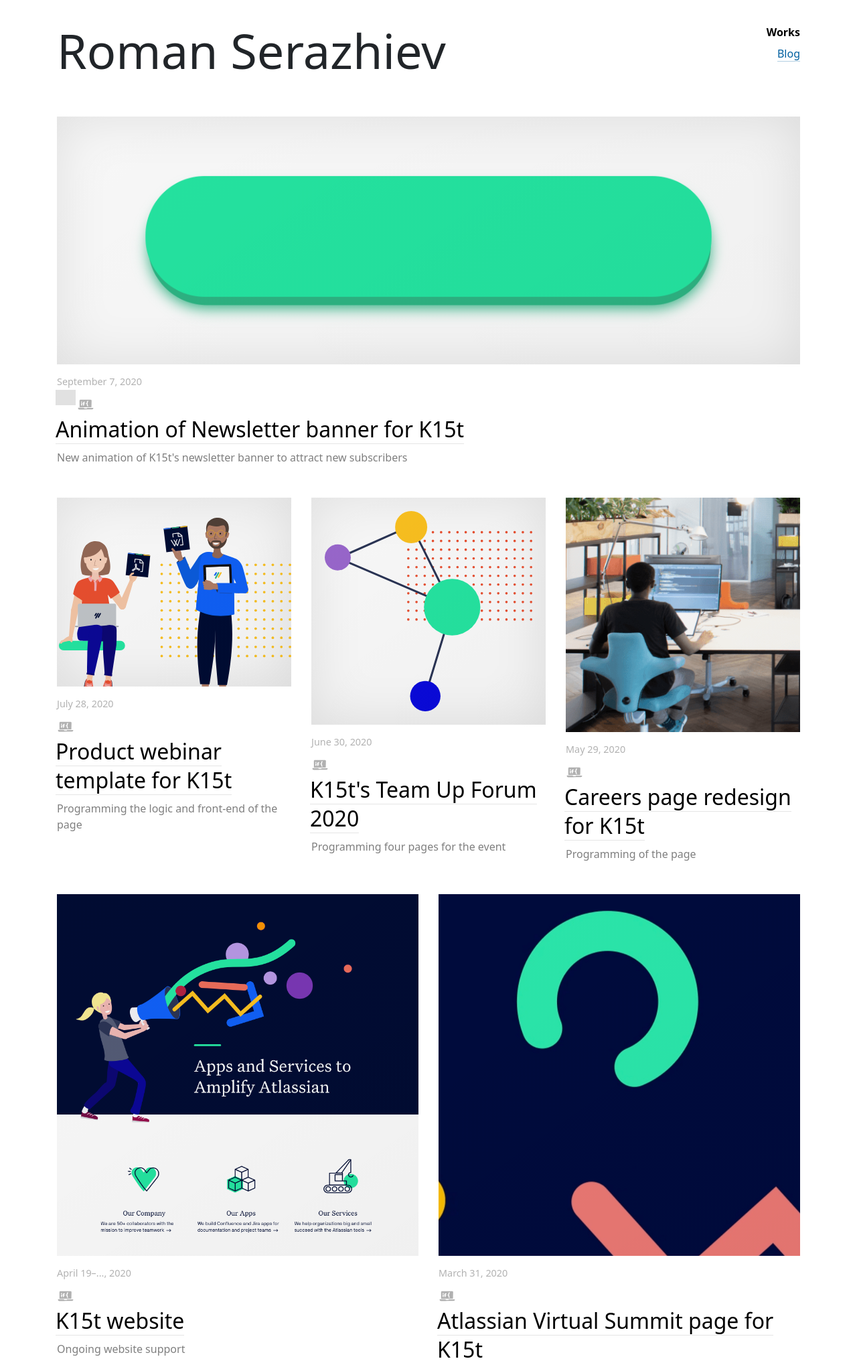
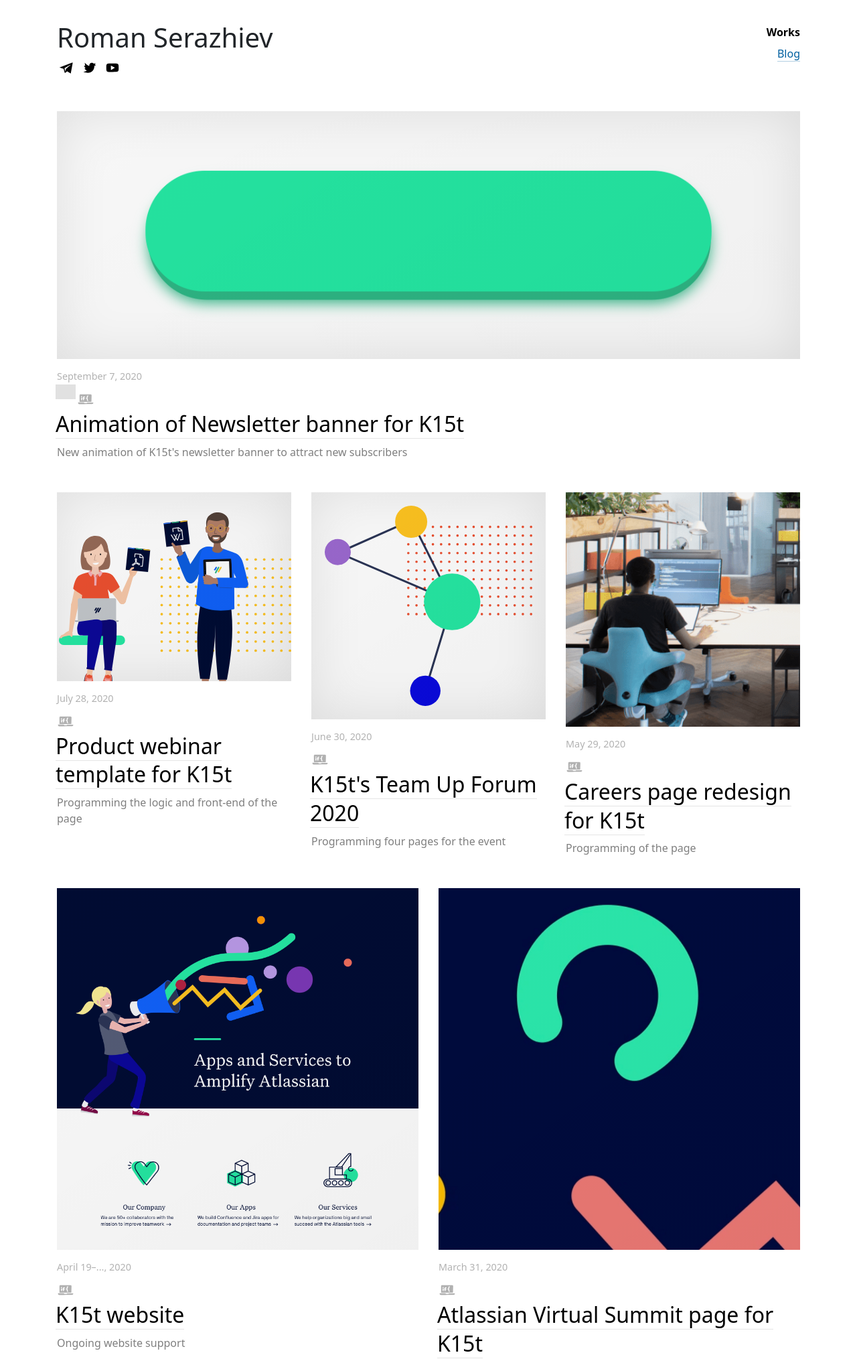
Before and after one commit to romanserazhiev/portfolio, a Flask app: page / in a window 1280 px wide. Shown: the top 2032 px of the page at 67% size. Run offline with Flask 2, Linux system fonts and the light colour scheme; some libraries are stand-ins or nearby versions; grey boxes are pictures that could not be loaded.

Commit message:
added social networks on the main page

```diff
--- a/application.py
+++ b/application.py
@@ -8,7 +8,12 @@
 @app.route("/")
 def index():
   tshirts = ['cat_tshirt.png', 'lama_tshirt.png']
-  return render_template("index.html", tshirts=tshirts)
+  socialnetworks = {
+    'telegram': 'https://t.me/romaserazhiev',
+    'twitter': 'https://twitter.com/romanserazhiev',
+    'youtube': 'https://www.youtube.com/user/romaserazhiev'
+  }
+  return render_template("index.html", tshirts=tshirts, socialnetworks=socialnetworks)
 
 @app.route("/works")
 def works():
--- a/src/styles/scss/pages/_main-page.scss
+++ b/src/styles/scss/pages/_main-page.scss
@@ -60,6 +60,30 @@
         */
 
         .intro {
+
+          h1 {
+            margin-bottom: 0;
+          }
+
+           .social-section {
+             a {
+                border-bottom: 0;
+
+                img {
+                  transition: all 0.8s cubic-bezier(0, 0, 0, 1);
+
+                  &:hover {
+                    -webkit-transform: scale(1.5);
+                    -ms-transform: scale(1.5);
+                    transform: scale(1.5);
+                  }
+                }
+             }
+              .social-icon {
+                width: 30px;
+              }
+            }
+
             .about-section {
                 img {
                     border-radius: 50%;
--- a/templates/index.html
+++ b/templates/index.html
@@ -8,7 +8,20 @@
 {% block about_me %}
 
   <div class="col-9 col-xl-7">
-    <h1 class="display-3">Roman Serazhiev
+    <h1>Roman Serazhiev</h1>
+    <div class="social-section">
+
+      {% for socialnetworkname, socialnetworkurl  in socialnetworks.items() %}
+        {% set socialnetworkimage = 'images/about/' + socialnetworkname + '.svg' %}
+
+        <a href="{{ socialnetworkurl }}">
+          <img
+          class="social-icon"
+          src="{{ url_for('static', filename=socialnetworkimage) }}"
+          alt="{{ socialnetwork }}">
+        </a>
+      {% endfor %}
+    </div>
   </div>
 
   {#
```
Also changed, not shown: static/images/about/telegram.svg (added), static/images/about/twitter.svg (added), static/images/about/youtube.svg (added), static/styles/main.css, 1 other file.
